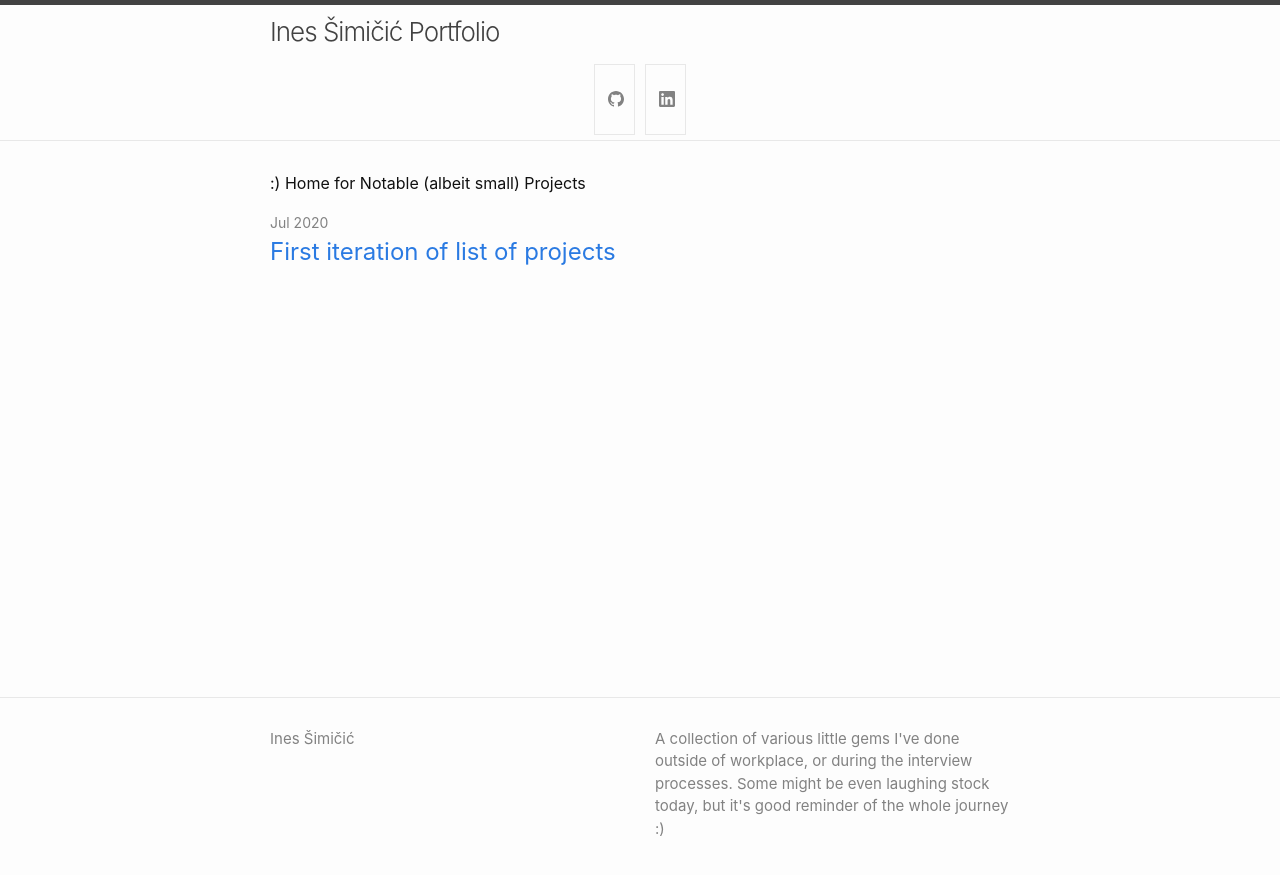
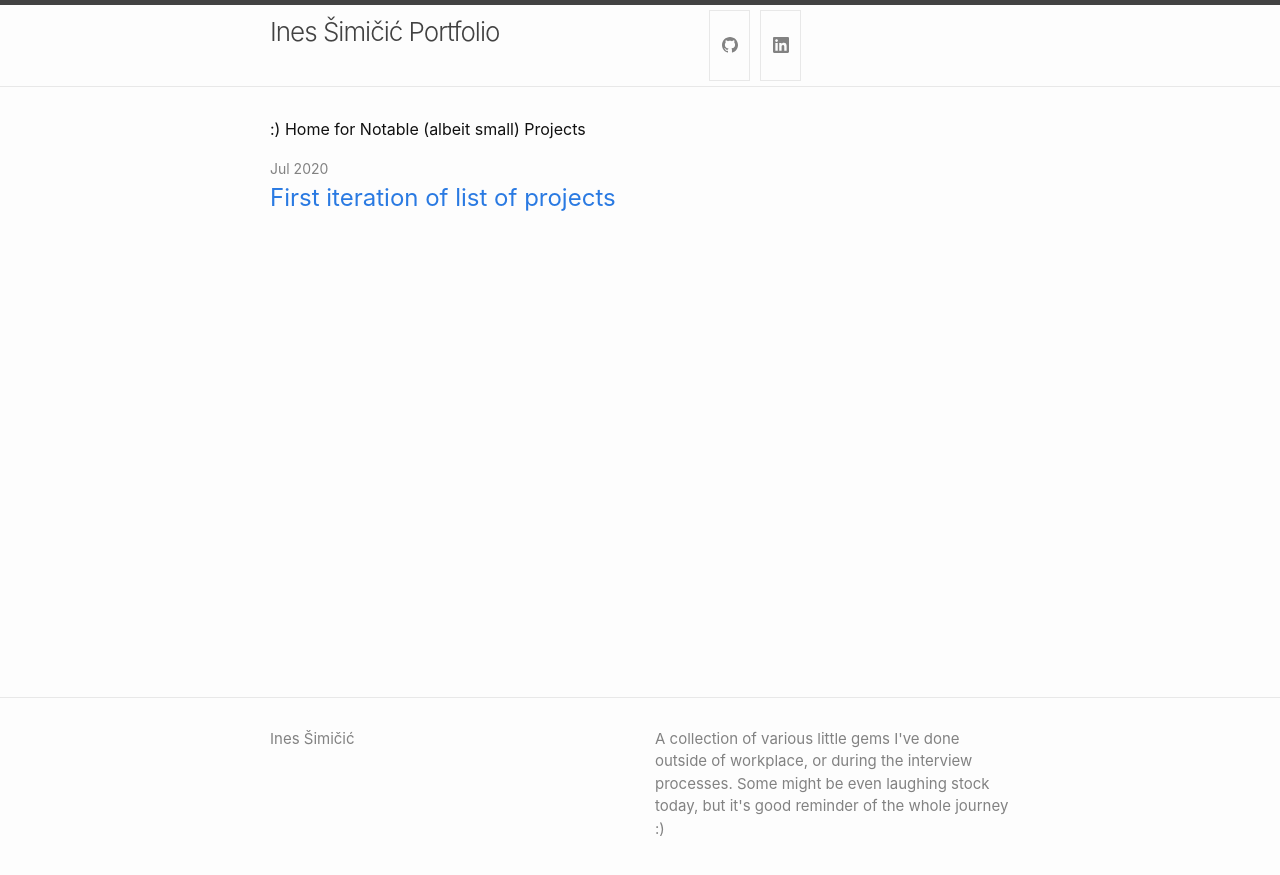
Before and after one commit to inesucrvenom/inesucrvenom.github.io, a Jekyll site: the page built from index.md, in a window 1280 px wide. Shown: the top 875 px of the page. Built offline with Jekyll 4.4.1, drawn with Linux system fonts in a browser that asks for light colours; the list of posts is cut into pages by our own code.

Commit message:
attempt to fix social links position

```diff
--- a/_includes/header.html
+++ b/_includes/header.html
@@ -27,10 +27,10 @@
         </div>
       </nav>
     {%- endif -%}
-  </div>
 
-  <div class="social-links">
-    {%- include social.html -%}
+    <div class="social-links">
+      {%- include social.html -%}
+    </div>
   </div>
 
 </header>
```
